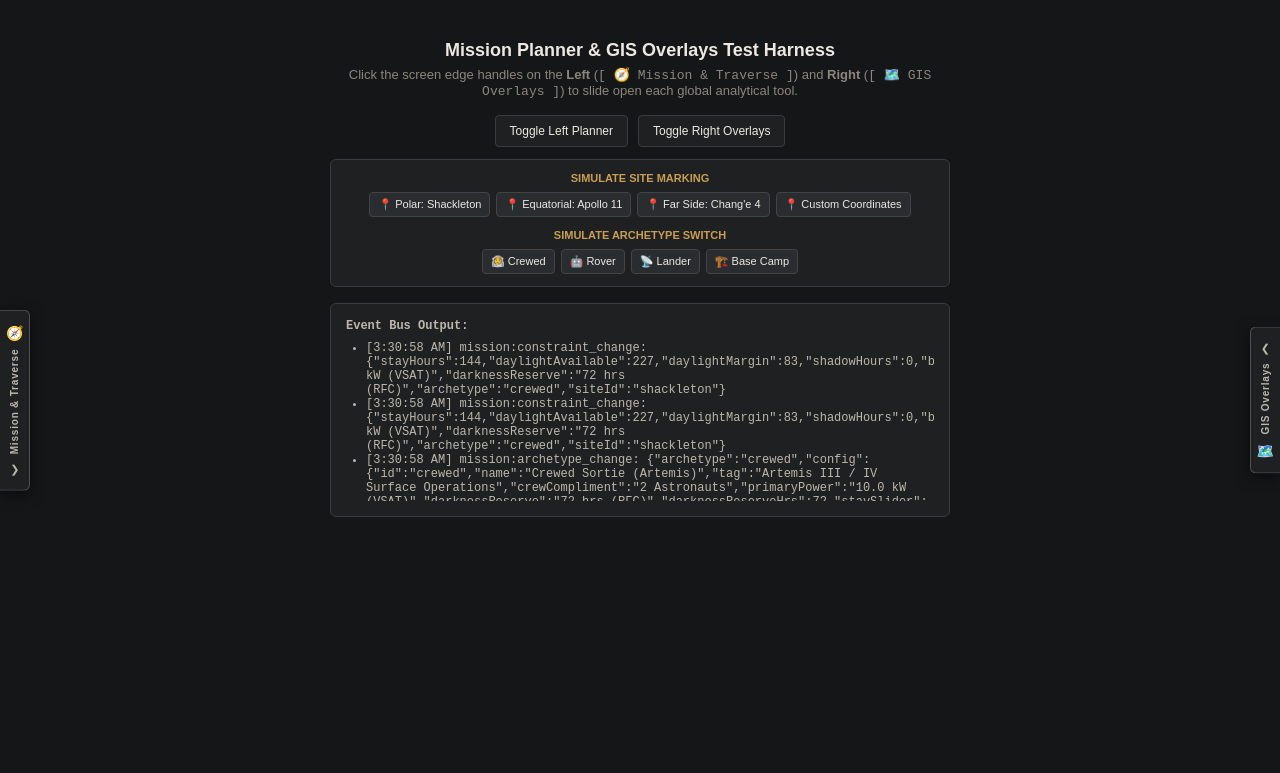
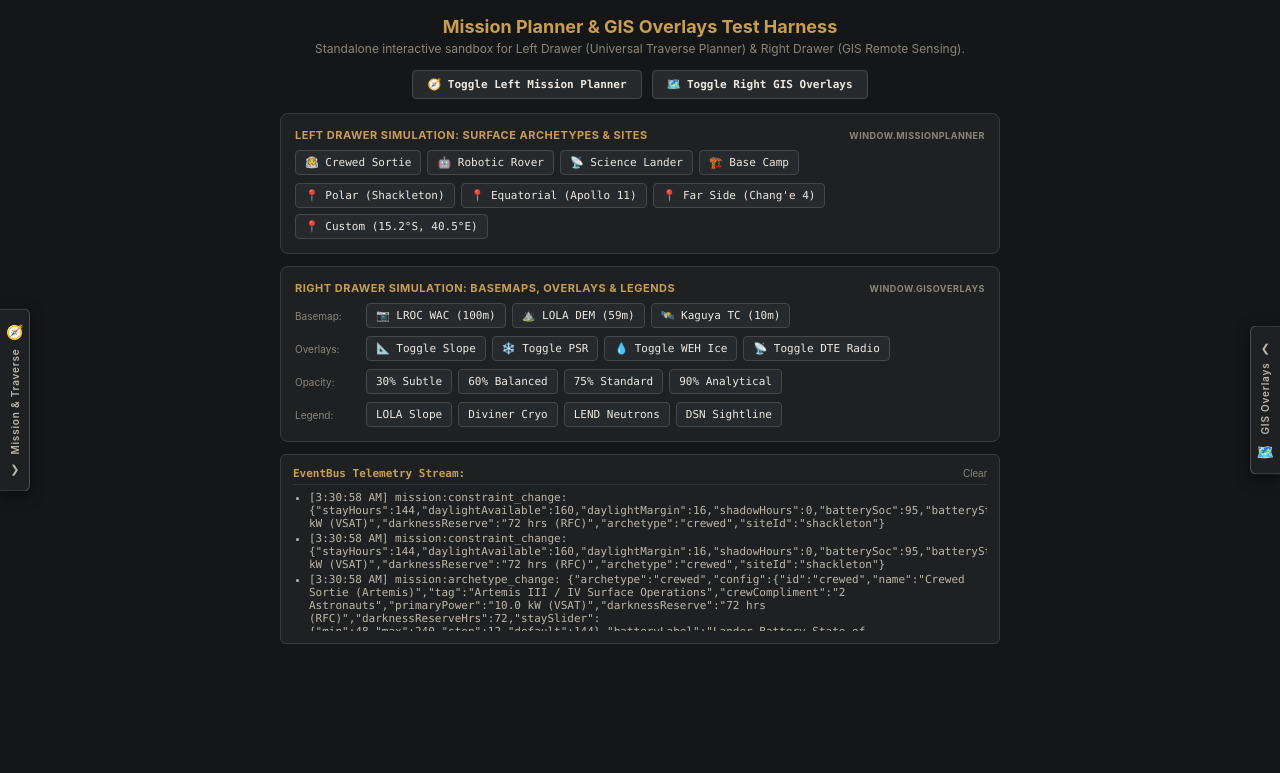
Before and after one commit to teamvhackbotz/lunar-navigetor, a plain HTML site: page components/horizon_topography/test.html in a window 1280 px wide. Shown: the top 773 px of the page. Drawn offline with Linux system fonts and the light colour scheme; no server answers; files whose address does not match are found by name.

Commit message:
feat(gis-overlays): enhance geographic bounds resolution, opacity event payload & test harness controls

```diff
--- a/components/horizon_topography/test.html
+++ b/components/horizon_topography/test.html
@@ -1,308 +1,167 @@
-<!doctype html>
+<!DOCTYPE html>
 <html lang="en">
 <head>
-    <meta charset="UTF-8" />
+  <meta charset="UTF-8">
   <title>Mission Planner & GIS Overlays - Standalone Test Harness</title>
   <!-- Global design system styles -->
-    <link rel="stylesheet" href="../../styles.css" />
+  <link rel="stylesheet" href="../../styles.css">
   <!-- Active operational theme stylesheet -->
-    <link
-      rel="stylesheet"
-      id="theme-stylesheet"
-      href="../../themes/theme_earth.css"
-    />
+  <link rel="stylesheet" id="theme-stylesheet" href="../../themes/theme_earth.css">
   <!-- Horizon / Mission drawers component styles -->
-    <link rel="stylesheet" href="horizon_topography.css" />
+  <link rel="stylesheet" href="horizon_topography.css">
   <!-- Shared Theme Manager -->
   <script src="../../themes/theme_manager.js"></script>
   <style>
     body {
       background: var(--bg-deep-space, #141618);
       margin: 0;
-        padding: 20px;
-        font-family: sans-serif;
+      padding: 16px;
+      font-family: -apple-system, BlinkMacSystemFont, "Segoe UI", Roboto, sans-serif;
       color: var(--text-primary, #ede8e1);
       height: 100vh;
-        overflow: hidden;
+      overflow-y: auto;
+      box-sizing: border-box;
     }
     .test-banner {
-        max-width: 620px;
-        margin: 20px auto;
+      max-width: 720px;
+      margin: 0 auto 20px;
       text-align: center;
+    }
+    .sim-panel {
+      background: var(--bg-surface-dark, #1e2022);
+      border: 1px solid var(--border-subtle, #3a3c3f);
+      border-radius: 8px;
+      padding: 14px;
+      margin-bottom: 12px;
+      text-align: left;
+    }
+    .sim-panel-title {
+      font-size: 11px;
+      font-weight: 700;
+      color: var(--accent-sand, #c99e52);
+      text-transform: uppercase;
+      letter-spacing: 0.5px;
+      margin-bottom: 8px;
+      display: flex;
+      justify-content: space-between;
+      align-items: center;
+    }
+    .btn-sim {
+      padding: 5px 9px;
+      font-size: 11px;
+      font-family: var(--font-mono, monospace);
+      background: #272a2d;
+      border: 1px solid #44474b;
+      border-radius: 4px;
+      color: #ede8e1;
+      cursor: pointer;
+      transition: all 0.15s ease;
+    }
+    .btn-sim:hover {
+      background: #33373b;
+      border-color: var(--accent-sand, #c99e52);
+      color: #fff;
+    }
+    .btn-cluster {
+      display: flex;
+      gap: 6px;
+      flex-wrap: wrap;
     }
   </style>
 </head>
 <body class="theme-earth">
+
   <!-- Checkboxes for pure CSS drawer toggling -->
-    <input type="checkbox" id="toggle-left-horizon" class="drawer-toggle" />
-    <input type="checkbox" id="toggle-right-horizon" class="drawer-toggle" />
+  <input type="checkbox" id="toggle-left-horizon" class="drawer-toggle">
+  <input type="checkbox" id="toggle-right-horizon" class="drawer-toggle">
 
   <div class="test-banner">
-      <h2 style="font-size: 18px; margin-bottom: 6px">
-        Mission Planner & GIS Overlays Test Harness
-      </h2>
-      <p
-        style="
-          font-size: 13px;
-          color: var(--text-muted, #8c867c);
-          margin-bottom: 16px;
-        "
-      >
-        Click the screen edge handles on the <strong>Left</strong> (<code
-          >[ 🧭 Mission & Traverse ]</code
-        >) and <strong>Right</strong> (<code>[ 🗺️ GIS Overlays ]</code>) to
-        slide open each global analytical tool.
+    <h2 style="font-size: 18px; margin: 0 0 4px; color: var(--accent-sand, #c99e52);">Mission Planner & GIS Overlays Test Harness</h2>
+    <p style="font-size: 12px; color: var(--text-muted, #8c867c); margin: 0 0 14px;">
+      Standalone interactive sandbox for Left Drawer (Universal Traverse Planner) & Right Drawer (GIS Remote Sensing).
     </p>
 
-      <!-- Test Trigger Buttons -->
-      <div
-        style="
-          display: flex;
-          gap: 10px;
-          justify-content: center;
-          margin-bottom: 12px;
-        "
-      >
-        <label
-          for="toggle-left-horizon"
-          style="
-            padding: 8px 14px;
-            background: var(--bg-surface-dark, #1e2022);
-            border: 1px solid var(--border-subtle, #3a3c3f);
-            border-radius: 4px;
-            font-size: 12px;
-            cursor: pointer;
-          "
-        >
-          Toggle Left Planner
+    <!-- Master Drawer Open/Close Toggles -->
+    <div style="display: flex; gap: 10px; justify-content: center; margin-bottom: 14px;">
+      <label for="toggle-left-horizon" class="btn-sim" style="padding: 7px 14px; font-weight: 600; cursor: pointer;">
+        🧭 Toggle Left Mission Planner
       </label>
-        <label
-          for="toggle-right-horizon"
-          style="
-            padding: 8px 14px;
-            background: var(--bg-surface-dark, #1e2022);
-            border: 1px solid var(--border-subtle, #3a3c3f);
-            border-radius: 4px;
-            font-size: 12px;
-            cursor: pointer;
-          "
-        >
-          Toggle Right Overlays
+      <label for="toggle-right-horizon" class="btn-sim" style="padding: 7px 14px; font-weight: 600; cursor: pointer;">
+        🗺️ Toggle Right GIS Overlays
       </label>
     </div>
 
-      <!-- Interactive Simulation Controls -->
-      <div
-        style="
-          background: var(--bg-surface-dark, #1e2022);
-          border: 1px solid var(--border-subtle, #3a3c3f);
-          border-radius: 6px;
-          padding: 12px;
-          margin-bottom: 16px;
-          display: flex;
-          flex-direction: column;
-          gap: 8px;
-        "
-      >
-        <div
-          style="
-            font-size: 11px;
-            font-weight: 700;
-            color: var(--accent-sand, #c99e52);
-            text-transform: uppercase;
-          "
-        >
-          Simulate Site Marking
+    <!-- Cluster 1: Left Drawer Simulation Triggers -->
+    <div class="sim-panel">
+      <div class="sim-panel-title">
+        <span>Left Drawer Simulation: Surface Archetypes & Sites</span>
+        <span style="font-size: 9px; color: var(--text-muted, #8c867c);">window.MissionPlanner</span>
       </div>
-        <div
-          style="
-            display: flex;
-            gap: 6px;
-            flex-wrap: wrap;
-            justify-content: center;
-          "
-        >
-          <button
-            type="button"
-            onclick="
-              simMarkSite('shackleton', 'Peak Near Shackleton', -89.6, 129.2)
-            "
-            style="
-              padding: 5px 8px;
-              font-size: 11px;
-              background: #2a2d30;
-              border: 1px solid #444;
-              border-radius: 4px;
-              color: #ede8e1;
-              cursor: pointer;
-            "
-          >
-            📍 Polar: Shackleton
-          </button>
-          <button
-            type="button"
-            onclick="
-              simMarkSite(
-                'apollo-11',
-                'Apollo 11 Tranquility Base',
-                0.67,
-                23.47,
-              )
-            "
-            style="
-              padding: 5px 8px;
-              font-size: 11px;
-              background: #2a2d30;
-              border: 1px solid #444;
-              border-radius: 4px;
-              color: #ede8e1;
-              cursor: pointer;
-            "
-          >
-            📍 Equatorial: Apollo 11
-          </button>
-          <button
-            type="button"
-            onclick="
-              simMarkSite(
-                'change-4',
-                'Von Kármán Basin (Far Side)',
-                -45.45,
-                177.58,
-              )
-            "
-            style="
-              padding: 5px 8px;
-              font-size: 11px;
-              background: #2a2d30;
-              border: 1px solid #444;
-              border-radius: 4px;
-              color: #ede8e1;
-              cursor: pointer;
-            "
-          >
-            📍 Far Side: Chang'e 4
-          </button>
-          <button
-            type="button"
-            onclick="
-              simMarkSite('custom-pin', 'Custom Mare Outpost', 15.2, 40.5)
-            "
-            style="
-              padding: 5px 8px;
-              font-size: 11px;
-              background: #2a2d30;
-              border: 1px solid #444;
-              border-radius: 4px;
-              color: #ede8e1;
-              cursor: pointer;
-            "
-          >
-            📍 Custom Coordinates
-          </button>
+      <div style="display: flex; flex-direction: column; gap: 8px;">
+        <div class="btn-cluster">
+          <button type="button" class="btn-sim" onclick="simSetArchetype('crewed')">🧑‍🚀 Crewed Sortie</button>
+          <button type="button" class="btn-sim" onclick="simSetArchetype('rover')">🤖 Robotic Rover</button>
+          <button type="button" class="btn-sim" onclick="simSetArchetype('lander')">📡 Science Lander</button>
+          <button type="button" class="btn-sim" onclick="simSetArchetype('basecamp')">🏗️ Base Camp</button>
+        </div>
+        <div class="btn-cluster">
+          <button type="button" class="btn-sim" onclick="simMarkSite('shackleton', 'Peak Near Shackleton', -89.6, 129.2)">📍 Polar (Shackleton)</button>
+          <button type="button" class="btn-sim" onclick="simMarkSite('apollo-11', 'Apollo 11 Tranquility Base', 0.67, 23.47)">📍 Equatorial (Apollo 11)</button>
+          <button type="button" class="btn-sim" onclick="simMarkSite('change-4', 'Von Kármán (Far Side)', -45.45, 177.58)">📍 Far Side (Chang'e 4)</button>
+          <button type="button" class="btn-sim" onclick="simMarkSite('custom-pin', 'Custom Outpost', 15.2, 40.5)">📍 Custom (15.2°S, 40.5°E)</button>
+        </div>
+      </div>
     </div>
 
-        <div
-          style="
-            font-size: 11px;
-            font-weight: 700;
-            color: var(--accent-sand, #c99e52);
-            text-transform: uppercase;
-            margin-top: 4px;
-          "
-        >
-          Simulate Archetype Switch
+    <!-- Cluster 2: Right Drawer Simulation Triggers -->
+    <div class="sim-panel">
+      <div class="sim-panel-title">
+        <span>Right Drawer Simulation: Basemaps, Overlays & Legends</span>
+        <span style="font-size: 9px; color: var(--text-muted, #8c867c);">window.GISOverlays</span>
       </div>
-        <div style="display: flex; gap: 6px; justify-content: center">
-          <button
-            type="button"
-            onclick="simSetArchetype('crewed')"
-            style="
-              padding: 5px 8px;
-              font-size: 11px;
-              background: #2a2d30;
-              border: 1px solid #444;
-              border-radius: 4px;
-              color: #ede8e1;
-              cursor: pointer;
-            "
-          >
-            🧑‍🚀 Crewed
-          </button>
-          <button
-            type="button"
-            onclick="simSetArchetype('rover')"
-            style="
-              padding: 5px 8px;
-              font-size: 11px;
-              background: #2a2d30;
-              border: 1px solid #444;
-              border-radius: 4px;
-              color: #ede8e1;
-              cursor: pointer;
-            "
-          >
-            🤖 Rover
-          </button>
-          <button
-            type="button"
-            onclick="simSetArchetype('lander')"
-            style="
-              padding: 5px 8px;
-              font-size: 11px;
-              background: #2a2d30;
-              border: 1px solid #444;
-              border-radius: 4px;
-              color: #ede8e1;
-              cursor: pointer;
-            "
-          >
-            📡 Lander
-          </button>
-          <button
-            type="button"
-            onclick="simSetArchetype('basecamp')"
-            style="
-              padding: 5px 8px;
-              font-size: 11px;
-              background: #2a2d30;
-              border: 1px solid #444;
-              border-radius: 4px;
-              color: #ede8e1;
-              cursor: pointer;
-            "
-          >
-            🏗️ Base Camp
-          </button>
+      <div style="display: flex; flex-direction: column; gap: 8px;">
+        <!-- Basemap Switching -->
+        <div class="btn-cluster">
+          <span style="font-size: 10px; color: var(--text-muted, #8c867c); align-self: center; width: 65px;">Basemap:</span>
+          <button type="button" class="btn-sim" onclick="simSetBasemap('lroc')">📷 LROC WAC (100m)</button>
+          <button type="button" class="btn-sim" onclick="simSetBasemap('lola')">⛰️ LOLA DEM (59m)</button>
+          <button type="button" class="btn-sim" onclick="simSetBasemap('kaguya')">🛰️ Kaguya TC (10m)</button>
+        </div>
+        <!-- Overlay Layer Toggles -->
+        <div class="btn-cluster">
+          <span style="font-size: 10px; color: var(--text-muted, #8c867c); align-self: center; width: 65px;">Overlays:</span>
+          <button type="button" class="btn-sim" onclick="simToggleLayer('slope')">📐 Toggle Slope</button>
+          <button type="button" class="btn-sim" onclick="simToggleLayer('psr')">❄️ Toggle PSR</button>
+          <button type="button" class="btn-sim" onclick="simToggleLayer('ice')">💧 Toggle WEH Ice</button>
+          <button type="button" class="btn-sim" onclick="simToggleLayer('dte')">📡 Toggle DTE Radio</button>
+        </div>
+        <!-- Opacity Presets -->
+        <div class="btn-cluster">
+          <span style="font-size: 10px; color: var(--text-muted, #8c867c); align-self: center; width: 65px;">Opacity:</span>
+          <button type="button" class="btn-sim" onclick="simSetOpacity(30)">30% Subtle</button>
+          <button type="button" class="btn-sim" onclick="simSetOpacity(60)">60% Balanced</button>
+          <button type="button" class="btn-sim" onclick="simSetOpacity(75)">75% Standard</button>
+          <button type="button" class="btn-sim" onclick="simSetOpacity(90)">90% Analytical</button>
+        </div>
+        <!-- Legend Focus -->
+        <div class="btn-cluster">
+          <span style="font-size: 10px; color: var(--text-muted, #8c867c); align-self: center; width: 65px;">Legend:</span>
+          <button type="button" class="btn-sim" onclick="simSetLegend('slope')">LOLA Slope</button>
+          <button type="button" class="btn-sim" onclick="simSetLegend('psr')">Diviner Cryo</button>
+          <button type="button" class="btn-sim" onclick="simSetLegend('ice')">LEND Neutrons</button>
+          <button type="button" class="btn-sim" onclick="simSetLegend('dte')">DSN Sightline</button>
+        </div>
       </div>
     </div>
 
     <!-- Real-time EventBus logging console -->
-      <div
-        id="event-log"
-        style="
-          margin-top: 16px;
-          padding: 15px;
-          background: var(--bg-surface-dark, #1e2022);
-          border: 1px solid var(--border-subtle, #3a3c3f);
-          border-radius: 6px;
-          font-family: monospace;
-          font-size: 12px;
-          color: var(--text-secondary, #beb7ac);
-          text-align: left;
-        "
-      >
-        <strong>Event Bus Output:</strong>
-        <ul
-          id="log-list"
-          style="
-            margin: 8px 0 0;
-            padding-left: 20px;
-            max-height: 160px;
-            overflow-y: auto;
-          "
-        >
-          <li>Listening for drawer events...</li>
+    <div id="event-log" style="padding: 12px; background: var(--bg-surface-dark, #1e2022); border: 1px solid var(--border-subtle, #3a3c3f); border-radius: 6px; font-family: var(--font-mono, monospace); font-size: 11px; color: var(--text-secondary, #beb7ac); text-align: left;">
+      <div style="display: flex; justify-content: space-between; align-items: center; border-bottom: 1px solid rgba(255,255,255,0.08); padding-bottom: 4px; margin-bottom: 6px;">
+        <strong style="color: var(--accent-sand, #c99e52);">EventBus Telemetry Stream:</strong>
+        <button type="button" onclick="document.getElementById('log-list').innerHTML=''" style="background:none; border:none; color:var(--text-muted); cursor:pointer; font-size:10px;">Clear</button>
+      </div>
+      <ul id="log-list" style="margin: 0; padding-left: 16px; max-height: 140px; overflow-y: auto;">
+        <li>Listening for dual drawer EventBus streams...</li>
       </ul>
     </div>
   </div>
@@ -310,7 +169,7 @@
   <!-- Micro-frontend mount container -->
   <div id="mount-horizon-topography"></div>
 
-    <!-- Shared core event bus, math, and physics dependencies -->
+  <!-- Shared core event bus, coordinate math, and lunar physics dependencies -->
   <script src="../../core/event_bus.js"></script>
   <script src="../../core/coord_math.js"></script>
   <script src="../../core/lunar_physics.js"></script>
@@ -318,58 +177,69 @@
     const logList = document.getElementById("log-list");
     function logEvent(name, data) {
       const li = document.createElement("li");
+      li.style.marginBottom = "2px";
       li.textContent = `[${new Date().toLocaleTimeString()}] ${name}: ${JSON.stringify(data)}`;
       logList.prepend(li);
     }
 
     if (window.eventBus) {
-        window.eventBus.on("mission:archetype_change", (d) =>
-          logEvent("mission:archetype_change", d),
-        );
-        window.eventBus.on("traverse:waypoint_select", (d) =>
-          logEvent("traverse:waypoint_select", d),
-        );
-        window.eventBus.on("mission:constraint_change", (d) =>
-          logEvent("mission:constraint_change", d),
-        );
-        window.eventBus.on("layer:basemap_change", (d) =>
-          logEvent("layer:basemap_change", d),
-        );
-        window.eventBus.on("layer:toggle", (d) => logEvent("layer:toggle", d));
-        window.eventBus.on("layer:opacity", (d) =>
-          logEvent("layer:opacity", d),
-        );
-        window.eventBus.on("site:marked", (d) => logEvent("site:marked", d));
+      window.eventBus.on("mission:archetype_change", d => logEvent("mission:archetype_change", d));
+      window.eventBus.on("mission:constraint_change", d => logEvent("mission:constraint_change", d));
+      window.eventBus.on("traverse:waypoint_select", d => logEvent("traverse:waypoint_select", d));
+      window.eventBus.on("layer:basemap_change", d => logEvent("layer:basemap_change", d));
+      window.eventBus.on("layer:toggle", d => logEvent("layer:toggle", d));
+      window.eventBus.on("layer:opacity", d => logEvent("layer:opacity", d));
+      window.eventBus.on("site:marked", d => logEvent("site:marked", d));
     }
 
-      // Interactive Simulation Triggers
+    // Left Drawer Interactive Simulation Triggers
+    function simSetArchetype(key) {
+      if (window.MissionPlanner && window.MissionPlanner.setArchetype) {
+        window.MissionPlanner.setArchetype(key);
+      }
+    }
+
     function simMarkSite(siteId, name, lat, lon) {
       if (window.eventBus) {
         window.eventBus.emit("site:marked", {
           site_id: siteId,
           name: name,
           lat: lat,
-            lon: lon,
+          lon: lon
         });
       }
     }
 
-      function simSetArchetype(key) {
-        if (window.MissionPlanner && window.MissionPlanner.setArchetype) {
-          window.MissionPlanner.setArchetype(key);
+    // Right Drawer Interactive Simulation Triggers
+    function simSetBasemap(key) {
+      if (window.GISOverlays && window.GISOverlays.setBasemap) {
+        window.GISOverlays.setBasemap(key);
       }
     }
 
-      function simTimelineScrub(hour) {
-        if (window.eventBus) {
-          window.eventBus.emit("time:changed", { hour: parseInt(hour, 10) });
+    function simToggleLayer(layerId) {
+      if (window.GISOverlays && window.GISOverlays.setLayer) {
+        const active = window.GISOverlays.isLayerActive(layerId);
+        window.GISOverlays.setLayer(layerId, !active);
       }
     }
 
-      // Asynchronously fetch and inject the component markup and script for isolated testing
+    function simSetOpacity(pct) {
+      if (window.GISOverlays && window.GISOverlays.setOpacity) {
+        window.GISOverlays.setOpacity(pct);
+      }
+    }
+
+    function simSetLegend(layerId) {
+      if (window.GISOverlays && window.GISOverlays.setLegend) {
+        window.GISOverlays.setLegend(layerId);
+      }
+    }
+
+    // Asynchronously fetch and mount component template and controller
     fetch("horizon_topography.html")
-        .then((r) => r.text())
-        .then((html) => {
+      .then(r => r.text())
+      .then(html => {
         document.getElementById("mount-horizon-topography").innerHTML = html;
         const script = document.createElement("script");
         script.src = "horizon_topography.js";
```
Also changed, not shown: components/horizon_topography/horizon_topography.js (+10 -3 lines), 1 other file. Lines whose indentation alone changed are shown as unchanged.
